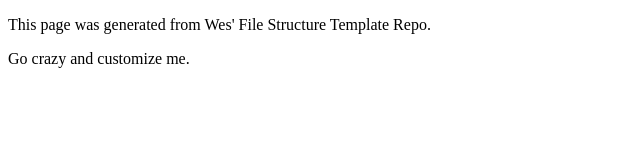
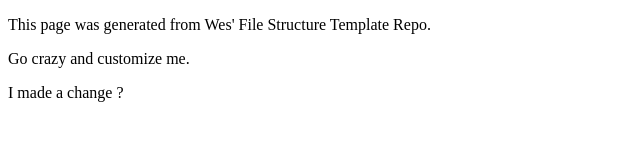
Before and after one commit to Jjuare/art101, a plain HTML site: page index.html in a window 1280 px wide. Shown: the whole page, without its empty margins (0-640 px from the left). Drawn offline with Linux system fonts and the light colour scheme.

Commit message:
Update index.html

```diff
--- a/index.html
+++ b/index.html
@@ -9,6 +9,8 @@
 		<p>This page was generated from Wes' File Structure Template Repo.</p>
 
 		<p>Go crazy and customize me.</p>
+
+		<p>I made a change ?</p>
 	</main>
 
 
```
